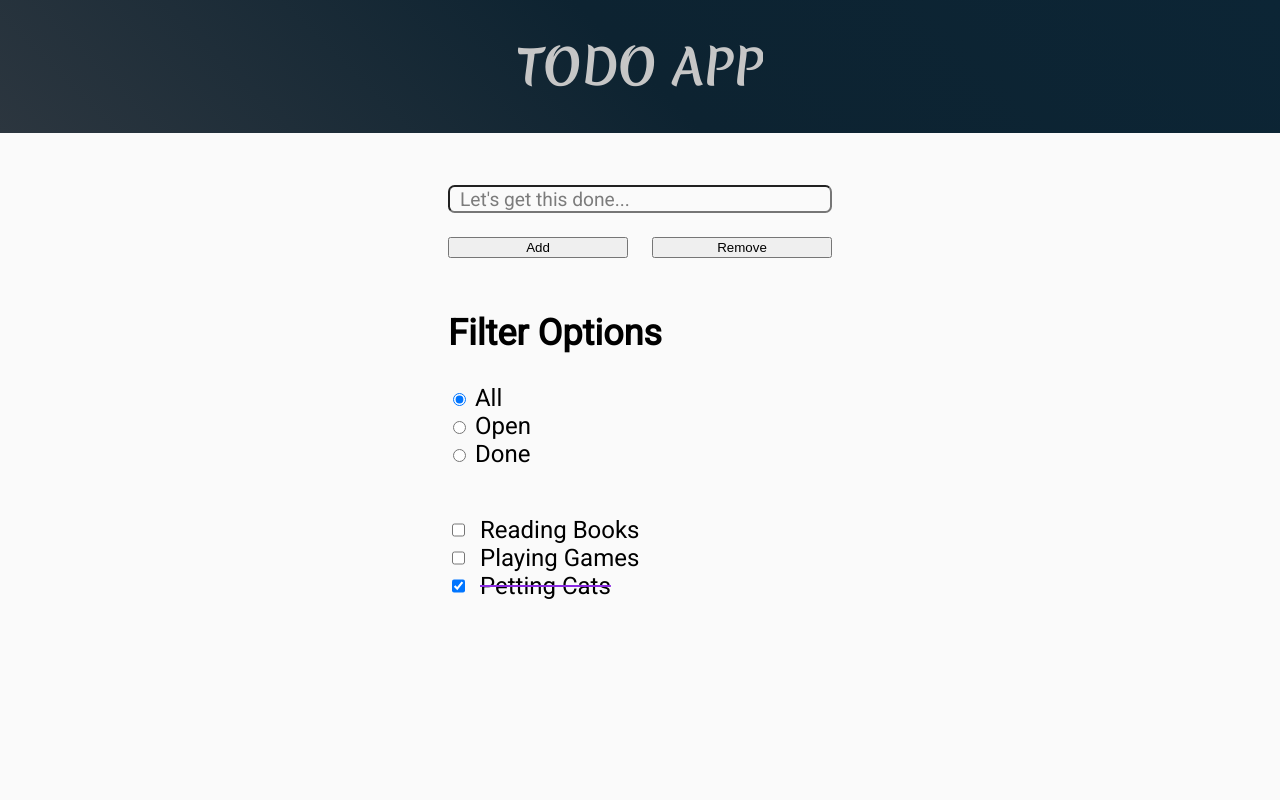
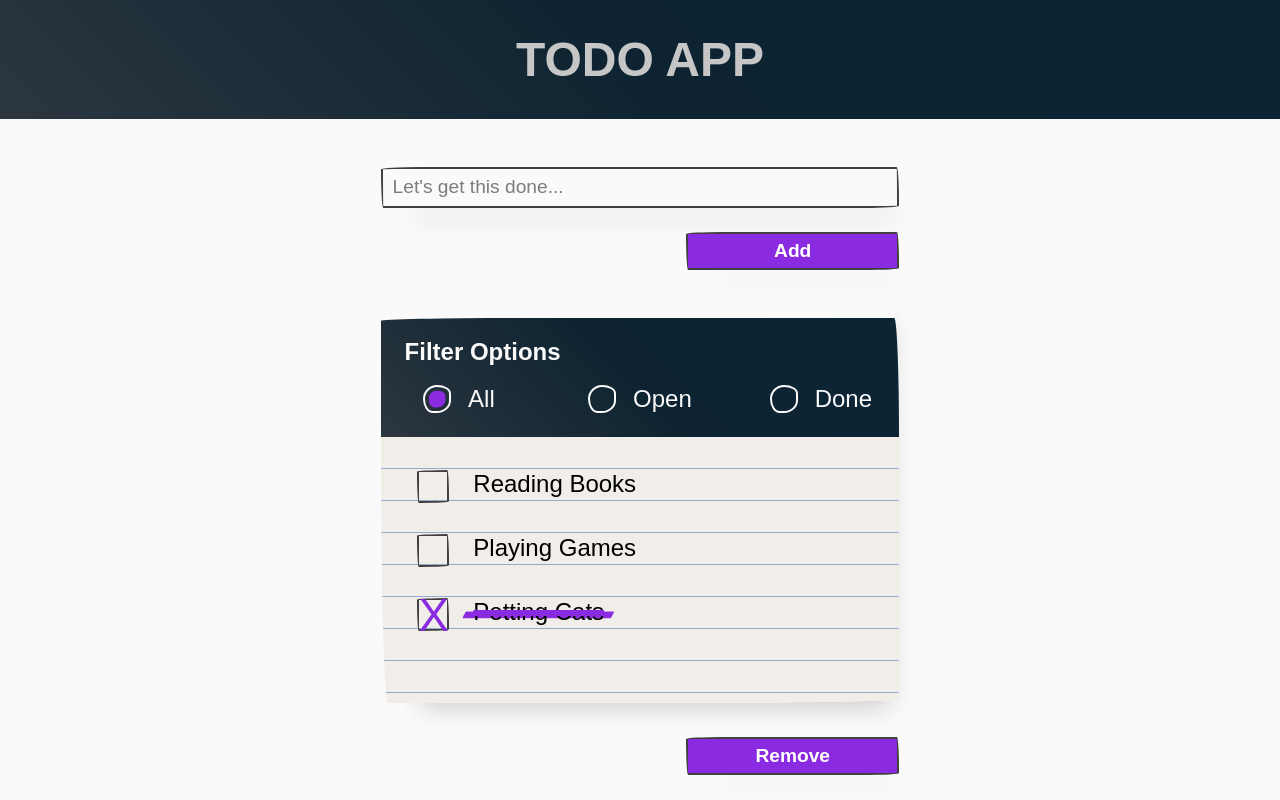
Before and after one commit to jstephan087/web-apps-foundation, a plain HTML site: page web-app-basics/07-todo-app/index.html in a window 1280 px wide. Drawn offline with Linux system fonts and the light colour scheme; grey boxes are pictures that could not be loaded; a web font is replaced by a local one.

Commit message:
feat: adds general design

```diff
--- a/web-app-basics/07-todo-app/index.html
+++ b/web-app-basics/07-todo-app/index.html
@@ -20,8 +20,8 @@
                 <label for="text-input" class="placeholder-text">Let's get this done... </label>
             </form>
             <button id="add-todo">Add</button>
-            <button id="remove-todos">Remove</button>
         </article>
+        <section class="nodepad">
             <article id="filter">
                 <header>
                     <h2>Filter Options</h2>
@@ -39,10 +39,12 @@
                     <label for="done">Done</label>
                 </div>
             </article>
-        <article>
+            <article class="paper">
                 <ul class="todo-list">
                 </ul>
+                <button id="remove-todos">Remove</button>
             </article>
+        </section>
     </main>
     <script src="script.js"></script>
     <script src="colorMix.js"></script>
--- a/web-app-basics/07-todo-app/script.js
+++ b/web-app-basics/07-todo-app/script.js
@@ -13,21 +13,22 @@ function renderTodos() {
   filterValue.forEach((todo) => {
     const newTodo = document.createElement("li");
     const checkbox = document.createElement("input");
+    const span = document.createElement("span");
     const todoDescription = document.createTextNode(todo.description);
 
     newTodo.id = todo.id;
     checkbox.type = "checkbox";
     checkbox.checked = todo.done;
     newTodo.appendChild(checkbox);
-    newTodo.appendChild(todoDescription);
+    newTodo.appendChild(span).appendChild(todoDescription);
     todoList.appendChild(newTodo);
 
-    toggleDeco(todo, newTodo);
+    toggleDeco(todo, span);
 
     checkbox.addEventListener("change", (stateCheckbox) => {
       const newTodoState = stateCheckbox.target.checked;
       todo.done = newTodoState;
-      toggleDeco(todo, newTodo);
+      toggleDeco(todo, span);
       localStorage.setItem("state", JSON.stringify(state));
     });
   });
--- a/web-app-basics/07-todo-app/style.css
+++ b/web-app-basics/07-todo-app/style.css
@@ -1,4 +1,5 @@
 @import url("https://fonts.googleapis.com/css2?family=Merienda:wght@500;700&family=Roboto&display=swap");
+@import url("https://fonts.googleapis.com/css?family=Neucha|Patrick+Hand+SC&display=swap");
 
 *,
 *::before,
@@ -8,7 +9,7 @@
 
 html {
   font-size: 24px;
-  font-family: "Roboto", sans-serif;
+  font-family: "Neucha", sans-serif;
 }
 
 html,
@@ -40,7 +41,7 @@ header.top-header {
 }
 
 .top-header > h1 {
-  font-family: "Merienda", cursive;
+  font-family: "Neucha", sans-serif;
   background-image: url(https://www.tkrgroup.com/uploads/images/emo/oscar_color.gif);
   color: transparent;
   -moz-background-clip: text;
@@ -52,36 +53,49 @@ header.top-header {
 
 body {
   background-color: rgb(250, 250, 250);
+  background-repeat: no-repeat;
+  background-attachment: fixed;
 }
 
 main {
   margin: 0 auto;
   display: grid;
-  grid-gap: 1em;
   justify-content: center;
+}
+
+article {
+  margin: 2rem 0 0;
 }
 
 .input-todo {
   display: grid;
-  grid-template-columns: 1fr 1fr;
-  grid-gap: 1em;
+  grid-row-gap: 1rem;
+  position: relative;
 }
 
-form {
-  position: relative;
-  grid-column: 2 span;
+button#add-todo {
+  justify-self: right;
+  width: 20ch;
+  z-index: 5;
 }
 
-#text-input {
+input[type="text"] {
   position: relative;
   z-index: 5;
-  width: 30vmax;
-  padding: 0.35em 1em;
-  border-radius: 0.5em;
+  width: 70ch;
+  padding: 0.8em 1em;
+  border-bottom-left-radius: 15px 255px;
+  border-bottom-right-radius: 225px 15px;
+  border-top-left-radius: 255px 15px;
+  border-top-right-radius: 15px 225px;
+  box-shadow: 15px 28px 25px -18px rgba(0, 0, 0, 0.2);
+  border-color: #41403e;
+  border-style: solid;
+  border-width: 2px;
   background-color: transparent;
 }
 
-#text-input:focus-visible {
+input[type="text"]:focus-visible {
   outline: none;
   border-color: blueviolet;
   -webkit-box-shadow: inset 1px 1px 2px 0 rgba(133, 7, 176, 0.5);
@@ -97,28 +111,225 @@ form {
   right: 0;
   opacity: 0.5;
   font-size: 0.8rem;
-  padding: 0.28rem 0.5rem;
+  padding: 0.35rem 0.5rem;
 }
 
-#text-input:focus-visible + .placeholder-text {
+input[type="text"]:focus-visible + .placeholder-text {
   display: none;
+}
+
+button {
+  font-family: "Neucha", sans-serif;
+  border-bottom-left-radius: 15px 255px;
+  border-bottom-right-radius: 225px 15px;
+  border-top-left-radius: 255px 15px;
+  border-top-right-radius: 15px 225px;
+  box-shadow: 15px 28px 25px -18px rgba(0, 0, 0, 0.2);
+  border-color: #41403e;
+  border-style: solid;
+  border-width: 2px;
+  padding: 0.25rem 0.2rem;
+  background-color: blueviolet;
+  color: white;
+  font-weight: 600;
+  font-size: 0.8rem;
+  transition: box-shadow 0.2s ease-in-out;
+}
+
+button:hover,
+button#add-todo:hover {
+  transform: translate3d(0, 2px, 0);
+  box-shadow: 2px 8px 8px -5px rgba(0, 0, 0, 0.3);
+  transition: box-shadow 0.2s ease-in-out, transform 0.2s ease-in-out;
 }
 
 article:first-child {
   margin-top: 2em;
 }
 
+#filter {
+  display: grid;
+  grid-template-columns: repeat(3, 1fr);
+  grid-column-gap: 1rem;
+  justify-items: center;
+  background: linear-gradient(45deg, #2c363f 0%, #0d2331 50%, #0c2535 100%);
+  border-top-left-radius: 255px 5px;
+  border-top-right-radius: 9px 225px;
+}
+
+#filter header {
+  justify-self: left;
+  grid-column: 3 span;
+  font-size: medium;
+  padding: 0 1rem;
+  color: rgb(250, 250, 250);
+}
+
+#filter div {
+  display: flex;
+  align-items: center;
+  column-gap: 0.7rem;
+  padding-bottom: 1rem;
+  color: rgb(250, 250, 250);
+}
+
+.nodepad {
+  margin: 0;
+  padding: 0;
+  border-top-left-radius: 255px 5px;
+  border-top-right-radius: 9px 225px;
+  border-bottom-left-radius: 7px 255px;
+  border-bottom-right-radius: 225px 4px;
+  box-shadow: 15px 28px 25px -25px rgba(0, 0, 0, 0.2);
+}
+
+.paper {
+  position: relative;
+  display: flex;
+  flex-direction: column;
+  min-height: 19ch;
+  margin-top: 0;
+  padding: 1rem 0.5rem 3rem;
+  background: -webkit-repeating-linear-gradient(
+    #f1ede9,
+    #f1ede9 31px,
+    #94acd4 31px,
+    #94acd4 32px
+  );
+  background: -moz-repeating-linear-gradient(
+    #f1ede9,
+    #f1ede9 31px,
+    #94acd4 31px,
+    #94acd4 32px
+  );
+  background: repeating-linear-gradient(
+    #f1ede9,
+    #f1ede9 31px,
+    #94acd4 31px,
+    #94acd4 32px
+  );
+  border-bottom-left-radius: 7px 255px;
+  border-bottom-right-radius: 225px 4px;
+}
+
 ul {
+  display: flex;
+  flex-direction: column;
+  gap: 31px;
+  margin: 0 1rem;
   list-style: none;
   padding: 0;
 }
 
+li:first-child {
+  padding-top: 9px;
+}
+
 li {
   display: flex;
-  gap: 1em 0.5em;
+  gap: 1em 0.5rem;
 }
 
 .text-deco {
   text-decoration: line-through;
   text-decoration-color: blueviolet;
+  text-decoration-thickness: 0.25rem;
+  border-radius: 2.7rem 0.3rem 2.7rem 0.2rem;
+  border-top-left-radius: 2.7rem;
+  border-top-right-radius: 0.3rem;
+  border-bottom-right-radius: 2.7rem;
+  border-bottom-left-radius: 0.2rem;
+  background: linear-gradient(
+    transparent 40%,
+    rgb(138, 43, 226) 42%,
+    rgb(138, 43, 226) 59%,
+    transparent 63%
+  );
+  background-repeat: repeat, repeat;
+  -webkit-box-decoration-break: clone;
+  box-decoration-break: clone;
+  background-repeat: no-repeat;
 }
+
+span {
+  padding: 0 0.5em;
+  background: transparent;
+}
+
+input[type="checkbox"] {
+  position: relative;
+  -webkit-appearance: none;
+  appearance: none;
+  margin: 0;
+  border-bottom-left-radius: 15px 255px;
+  border-bottom-right-radius: 225px 15px;
+  border-top-left-radius: 255px 15px;
+  border-top-right-radius: 15px 225px;
+  box-shadow: 15px 28px 25px -18px rgba(0, 0, 0, 0.2);
+  border-color: #41403e;
+  border-style: solid;
+  border-width: 2px;
+  padding: 0.6rem;
+}
+
+input[type="checkbox"]::before {
+  content: "";
+}
+
+input[type="checkbox"]:checked::before {
+  position: absolute;
+  content: "X";
+  text-align: center;
+  top: -0.4rem;
+  left: 0;
+  right: 0;
+  bottom: 0;
+  color: rgb(138, 43, 226);
+  font-size: 1.9rem;
+  font-family: "Neucha", sans-serif;
+}
+
+input[type="radio"] {
+  position: relative;
+  -webkit-appearance: none;
+  appearance: none;
+  margin: 0;
+  border-bottom-left-radius: 0.7rem 1rem;
+  border-bottom-right-radius: 1rem 0.9rem;
+  border-top-left-radius: 1rem 1rem;
+  border-top-right-radius: 1rem 0.6rem;
+  border-color: rgb(250, 250, 250);
+  border-style: solid;
+  border-width: 2px;
+  padding: 0.5rem;
+  font: inherit;
+}
+
+input[type="radio"]::before {
+  position: absolute;
+  content: " ";
+  border-bottom-left-radius: 0.7rem 1rem;
+  border-bottom-right-radius: 1rem 0.9rem;
+  border-top-left-radius: 1rem 1rem;
+  border-top-right-radius: 1rem 0.6rem;
+  top: 0;
+  left: 0;
+  right: 0;
+  bottom: 0;
+  transform: scale(0);
+  transition: 120ms transform ease-in-out;
+  box-shadow: inset 1em 1em rgb(138, 43, 226);
+}
+
+input[type="radio"]:checked::before {
+  transform: scale(0.7);
+  transition: 120ms transform ease-in-out;
+}
+
+button#remove-todos {
+  position: absolute;
+  right: 0;
+  bottom: 0;
+  width: 20ch;
+  margin: -3rem 0;
+}
```
Lines whose indentation alone changed are shown as unchanged.
